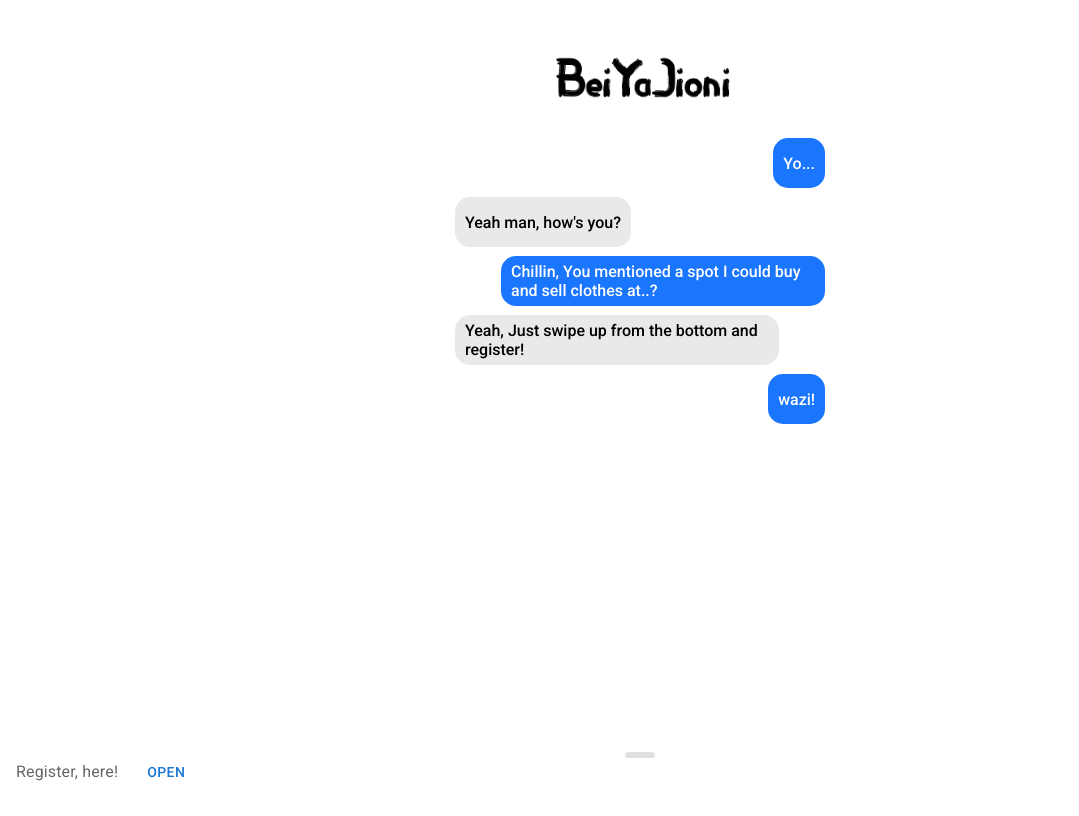
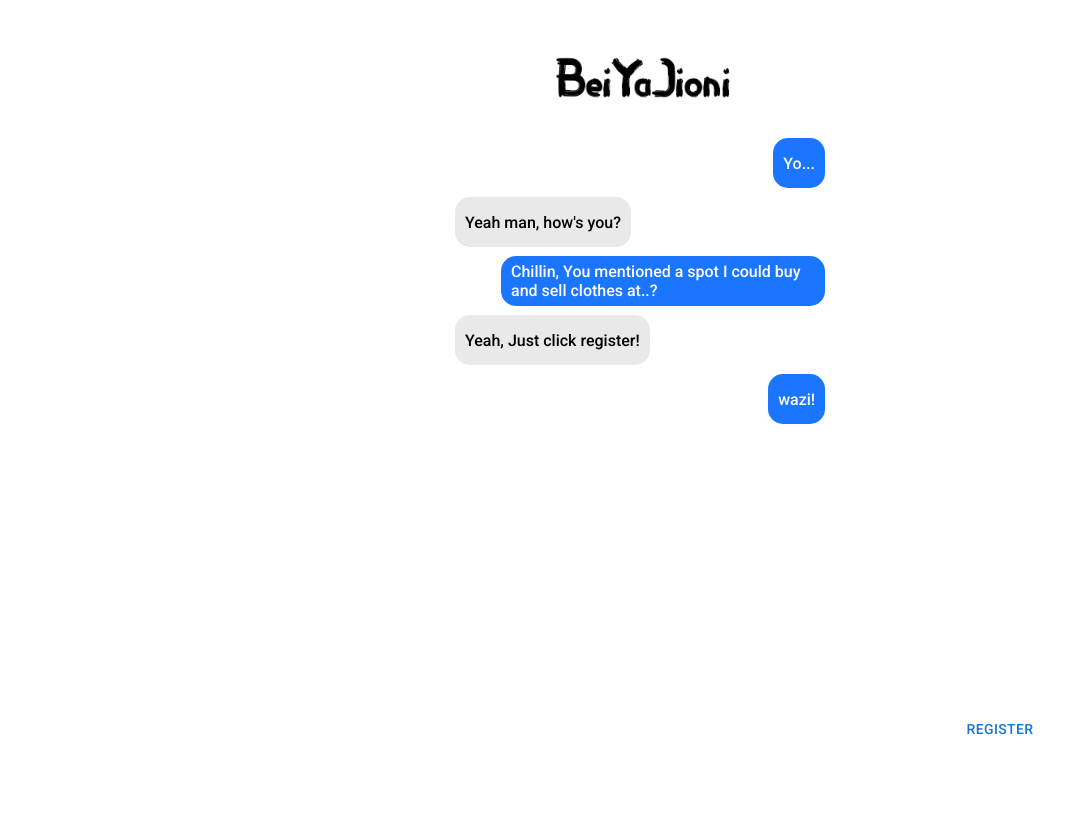
Before and after one commit to Santanderrrrrrr/taoApplication, a React (Create React App) app: page / in a window 1280 px wide. Shown: the whole page, without its empty margins (0-1079 px from the left). Built offline with nearby package versions, Linux system fonts and the light colour scheme.

Commit message:
mking the coming soon swipeable form

```diff
--- a/src/App.tsx
+++ b/src/App.tsx
@@ -1,27 +1,25 @@
 import React, { useState } from 'react';
 import logo from './assets/logo.png'
 import './css/App.css'
-import { Stack } from '@mui/material'
+import { Button, Stack } from '@mui/material'
 import Texts from './components/Texts';
 import SwipeableEdgeDrawer from './components/SwipeableEdgeDrawer'
+import { IconButton } from 'rsuite';
+import AngleUpIcon from '@rsuite/icons/legacy/AngleUp';
+import { Drawer, Placeholder } from 'rsuite';
 
 
-// const recycleBin = ()=>{
-//   return
-//     {
-//       const handleChange: () => {
-//         setChecked((prev) => !prev);
-//       };
-//      const checkedButton = `<FormControlLabel
-//                 control={<Switch checked={checked} onChange={handleChange} />}
-//                 label="Show"
-//                 sx={{color: 'white'}}
-//               />`
-//   }
+
+
 
 function App() {
 
-  const [checked, setChecked ] = useState<boolean>(false)
+  const [open, setOpen ] = useState<boolean>(false)
+
+  const handleOpen = () => {
+    setOpen(true);
+
+  };
 
 
 
@@ -40,7 +38,10 @@ function App() {
       <Stack direction='row' className='textField'>
         <Stack direction='column'className='outgoingTexts'> <Texts/></Stack>
       </Stack>
-      <SwipeableEdgeDrawer/>
+
+      <Stack sx={{display:'flex', direction:'column', alignItems:'center', justifyContent: 'center', ml:50}}>
+        <SwipeableEdgeDrawer/>
+      </Stack>
 
     </div>
   );
--- a/src/components/SwipeableEdgeDrawer.tsx
+++ b/src/components/SwipeableEdgeDrawer.tsx
@@ -12,19 +12,7 @@ import { Stack } from '@mui/material';
 
 const drawerBleeding = 56;
 
-interface Props {
-  /**
-   * Injected by the documentation to work in an iframe.
-   * You won't need it on your project.
-   */
-  window?: () => Window;
-}
 
-const Root = styled('div')(({ theme }) => ({
-  height: '100%',
-  backgroundColor:
-    theme.palette.mode === 'light' ? grey[100] : theme.palette.background.default,
-}));
 
 const StyledBox = styled(Box)(({ theme }) => ({
   backgroundColor: theme.palette.mode === 'light' ? '#fff' : grey[800],
@@ -50,21 +38,28 @@ export default function SwipeableEdgeDrawer() {
   // This is used only for the example
 
   return (
-    <Root>
+    <>
+
       {/* <CssBaseline /> */}
-      <Global
+       {/* <Global
           styles={{
             '.MuiDrawer-root > .MuiPaper-root': {
-            height: `calc(80% - ${drawerBleeding}px)`,
+              width: '390px',
+              ml: '50%',
+              height: `calc(50% - ${drawerBleeding}px)`,
               overflow: 'visible',
           },
         }}
-      />
+        />  */}
 
 
 
+      <Button sx={{mt:40, ml: 40}} onClick={toggleDrawer(true)}>Register</Button>
+      <Stack sx={{backgroundColor: 'green', display: 'flex', justifyItems: 'center'}}>
         <SwipeableDrawer
           anchor="bottom"
+          disableBackdropTransition={true}
+          disableDiscovery={true}
           open={open}
           onClose={toggleDrawer(false)}
           onOpen={toggleDrawer(true)}
@@ -75,33 +70,37 @@ export default function SwipeableEdgeDrawer() {
           }}
         >
           <StyledBox
+            onClick={toggleDrawer(true)}
             sx={{
               position: 'absolute',
               top: -drawerBleeding,
               borderTopLeftRadius: 8,
               borderTopRightRadius: 8,
               visibility: 'visible',
+              width: '390px',
               right: 0,
               left: 0,
             }}
-        >
+          >                                                         {/**Skeleton background */}
             <Puller />
-          <Stack direction="row" sx={{ width: '100%', display: 'flex', justifyContent: 'spaceBetween'}}>
-            <Typography sx={{ p: 2, color: 'text.secondary' }}>Register, here!</Typography>
-            <Button onClick={toggleDrawer(true)}>Open</Button>
+            <Stack direction="row" sx={{width: '100%', display: 'flex', justifyContent: 'center', alignItems: 'center'}}>
+              <Typography sx={{ p: 2, color: 'text.secondary' }}>{open===false? "Swipe up here to register!":"Fill the form below:"}</Typography>
             </Stack>
           </StyledBox>
           <StyledBox
             sx={{
-            px: 2,
+              // px: 2,
               pb: 2,
               height: '100%',
+              width:'100%',
               overflow: 'auto',
+
             }}
           >
             <Skeleton variant="rectangular" height="100%" />
           </StyledBox>
         </SwipeableDrawer>
-    </Root>
+      </Stack>
+      </>
   );
 }
--- a/src/components/Texts.tsx
+++ b/src/components/Texts.tsx
@@ -10,7 +10,7 @@ const OutgoingTexts = () => {
       'Yo...',
       "Yeah man, how's you?",
       "Chillin, You mentioned a spot I could buy and sell clothes at..?",
-      "Yeah, Just swipe up from the bottom and register!",
+      "Yeah, Just click register!",
       'wazi!' ])
 
   return (
```
Also changed, not shown: src/components/SwipeableDrawer.tsx (added, +36 -0 lines). Lines whose indentation alone changed are shown as unchanged.
